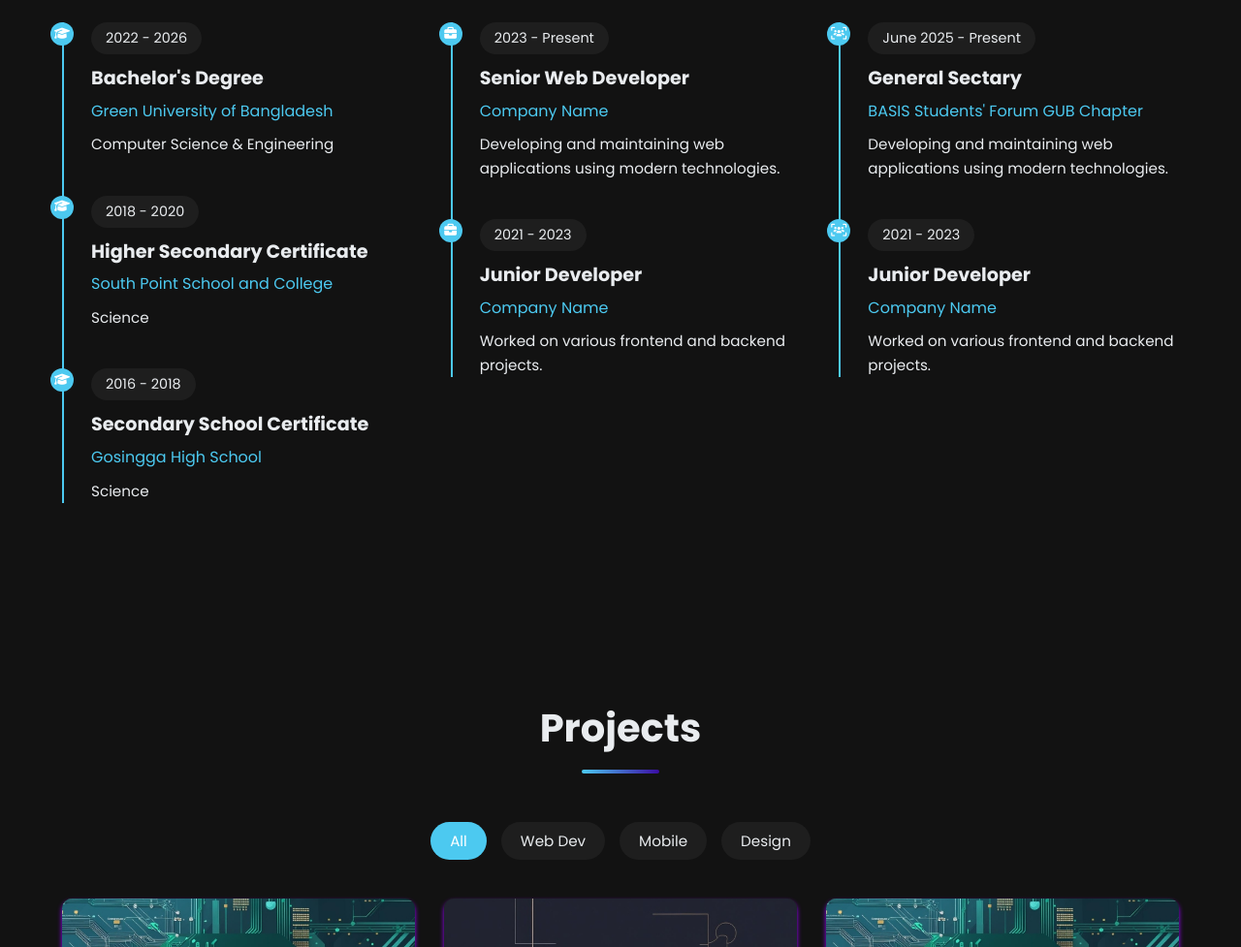
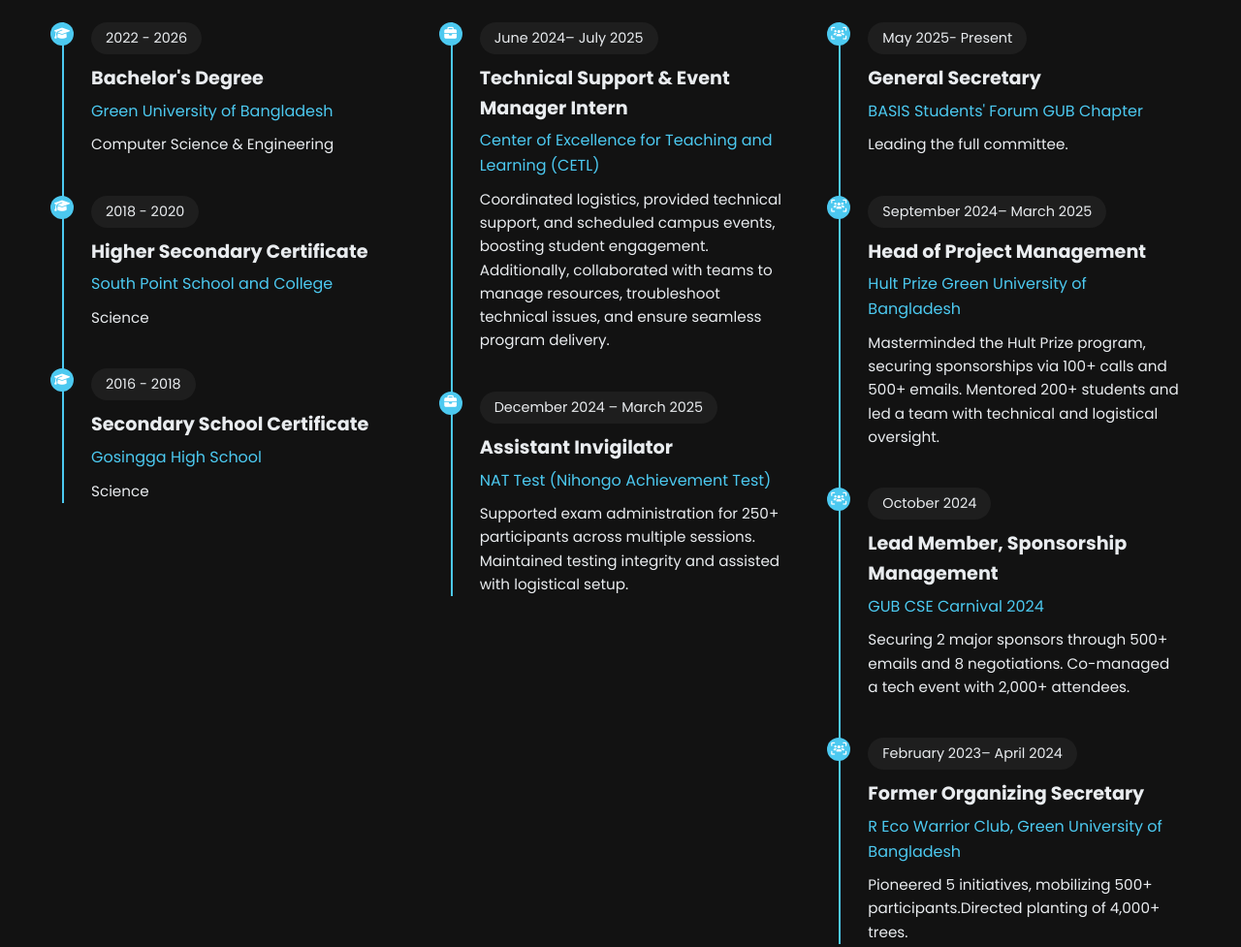
Before and after one commit to sanjid191/portfolio-_Website_2.0, a plain HTML site: page index.html in a window 1280 px wide. Shown: the part 3080-4057 px from the top of the page at 97% size. Drawn offline with Linux system fonts and the light colour scheme.

Commit message:
Update timeline entries and add contact form submission
Revised and expanded timeline entries in index.html to reflect updated roles, dates, and descriptions. Added JavaScript to script.js to handle contact form submission, sending form data to a Google Sheet via a Google Apps Script endpoint and providing user feedback on success or failure.

```diff
--- a/index.html
+++ b/index.html
@@ -297,10 +297,10 @@
                                 <i class="fas fa-briefcase"></i>
                             </div>
                             <div class="timeline-content">
-                                <span class="timeline-date">2023 - Present</span>
-                                <h4 class="timeline-title">Senior Web Developer</h4>
-                                <p class="timeline-place">Company Name</p>
-                                <p class="timeline-description">Developing and maintaining web applications using modern technologies.</p>
+                                <span class="timeline-date"> June 2024– July 2025</span>
+                                <h4 class="timeline-title"> Technical Support & Event Manager Intern</h4>
+                                <p class="timeline-place"> Center of Excellence for Teaching and Learning (CETL)</p>
+                                <p class="timeline-description">Coordinated logistics, provided technical support, and scheduled campus events, boosting student engagement. Additionally, collaborated with teams to manage resources, troubleshoot technical issues, and ensure seamless program delivery.</p>
                             </div>
                         </div>
                         <div class="timeline-item">
@@ -308,10 +308,10 @@
                                 <i class="fas fa-briefcase"></i>
                             </div>
                             <div class="timeline-content">
-                                <span class="timeline-date">2021 - 2023</span>
-                                <h4 class="timeline-title">Junior Developer</h4>
-                                <p class="timeline-place">Company Name</p>
-                                <p class="timeline-description">Worked on various frontend and backend projects.</p>
+                                <span class="timeline-date"> December 2024 – March 2025</span>
+                                <h4 class="timeline-title">Assistant Invigilator</h4>
+                                <p class="timeline-place">NAT Test (Nihongo Achievement Test)</p>
+                                <p class="timeline-description"> Supported exam administration for 250+ participants across multiple sessions. Maintained testing integrity and assisted with logistical setup.</p>
                             </div>
                         </div>
                     </div>
@@ -325,10 +325,22 @@
                                 <i class="fa-solid fa-users-viewfinder"></i>
                             </div>
                             <div class="timeline-content">
-                                <span class="timeline-date">June 2025 - Present</span>
-                                <h4 class="timeline-title">General Sectary </h4>
+                                <span class="timeline-date"> May 2025- Present</span>
+                                <h4 class="timeline-title">General Secretary</h4>
                                 <p class="timeline-place">BASIS Students' Forum GUB Chapter</p>
-                                <p class="timeline-description">Developing and maintaining web applications using modern technologies.</p>
+                                <p class="timeline-description">Leading the full committee.</p>
+                            </div>
+                        </div>
+
+                        <div class="timeline-item">
+                            <div class="timeline-icon">
+                                <i class="fa-solid fa-users-viewfinder"></i>
+                            </div>
+                            <div class="timeline-content">
+                                <span class="timeline-date">September 2024– March 2025</span>
+                                <h4 class="timeline-title"> Head of Project Management</h4>
+                                <p class="timeline-place">Hult Prize Green University of Bangladesh</p>
+                                <p class="timeline-description">Masterminded the Hult Prize program, securing sponsorships via 100+ calls and 500+ emails. Mentored 200+ students and led a team with technical and logistical oversight.</p>
                             </div>
                         </div>
                         <div class="timeline-item">
@@ -336,12 +348,23 @@
                                 <i class="fa-solid fa-users-viewfinder"></i>
                             </div>
                             <div class="timeline-content">
-                                <span class="timeline-date">2021 - 2023</span>
-                                <h4 class="timeline-title">Junior Developer</h4>
-                                <p class="timeline-place">Company Name</p>
-                                <p class="timeline-description">Worked on various frontend and backend projects.</p>
+                                <span class="timeline-date"> October 2024</span>
+                                <h4 class="timeline-title">  Lead Member, Sponsorship Management</h4>
+                                <p class="timeline-place">GUB CSE Carnival 2024</p>
+                                <p class="timeline-description">Securing 2 major sponsors through 500+ emails and 8 negotiations. Co-managed a tech event with 2,000+ attendees.</p>
                             </div>
                         </div>
+                        <div class="timeline-item">
+                            <div class="timeline-icon">
+                                <i class="fa-solid fa-users-viewfinder"></i>
+                            </div>
+                            <div class="timeline-content">
+                                <span class="timeline-date"> February 2023– April 2024</span>
+                                <h4 class="timeline-title">  Former Organizing Secretary</h4>
+                                <p class="timeline-place">R Eco Warrior Club, Green University of Bangladesh</p>
+                                <p class="timeline-description"> Pioneered 5 initiatives, mobilizing 500+ participants.Directed planting of 4,000+ trees.</p>
+                            </div>
+
                     </div>
                 </div>
 
--- a/script.js
+++ b/script.js
@@ -1,3 +1,32 @@
+
+
+//geting form data and sending to google sheet from COntuct form
+document.getElementById("contactForm").addEventListener("submit", function(e) {
+    e.preventDefault();
+
+    let formData = {
+        name: document.getElementById("name").value,
+        email: document.getElementById("email").value,
+        subject: document.getElementById("subject").value,
+        message: document.getElementById("message").value
+    };
+
+    fetch("https://script.google.com/macros/s/AKfycbw6sklcSSDWKkCJmS6lg9G0v0KFnPWDFFb76jRb7UQ76jyBQ1S2JdDSNc_jApFNJDw0/exec", {
+        method: "POST",
+        body: JSON.stringify(formData)
+    })
+    .then(res => res.json())
+    .then(data => {
+        alert("✅ Message sent successfully!");
+        document.getElementById("contactForm").reset();
+    })
+    .catch(err => {
+        console.error(err);
+        alert("❌ Error sending message.");
+    });
+});
+
+
 // Wait for the DOM to be fully loaded
 document.addEventListener('DOMContentLoaded', function() {
     // Theme toggle functionality
```
